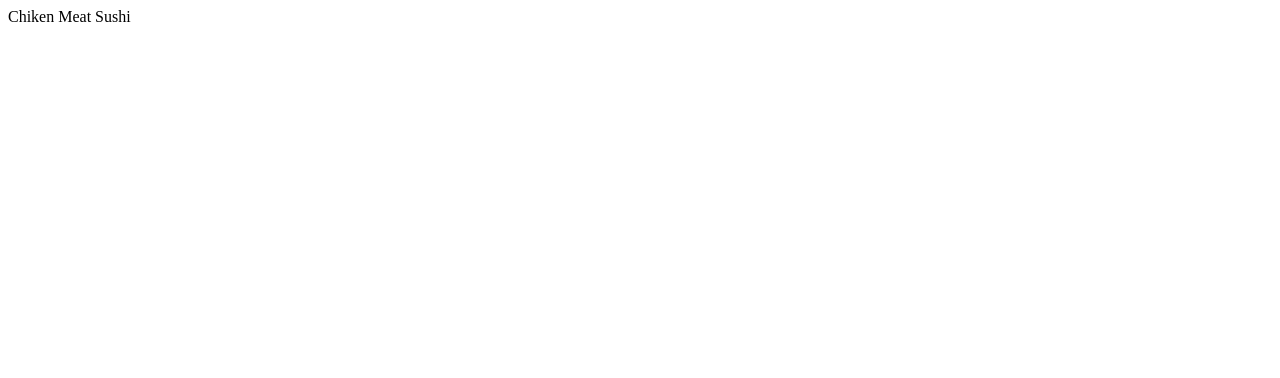
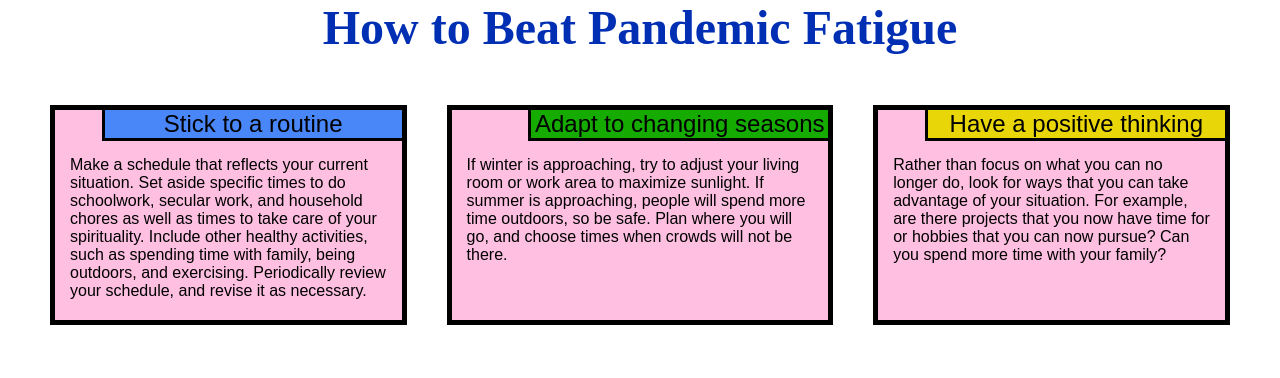
Before and after one commit to endahtw/webdev-assignments, a plain HTML site: page module2-solution/index.html in a window 1280 px wide. Drawn offline with Linux system fonts and the light colour scheme.

Commit message:
Finished Module 2 Assignment

```diff
--- a/module2-solution/index.html
+++ b/module2-solution/index.html
@@ -3,15 +3,31 @@
 <head>
 	<meta charset="utf-8">
 	<meta name="viewport" content="width=device-width, initial-scale=1">
-	<title>OUR MENU</title>
-	<style>
-/******Base Styles ******/
+	<link rel="stylesheet" type="text/css" href="style.css">
+<title>Module 2 Solution</title>
+<h1>How to Beat Pandemic Fatigue</h1>
+</head>
 
-	</style>
-</head>
 <body>
-Chiken
-Meat
-Sushi
+<section class="row">
+	<section class="box1">
+		<div id="menu1">
+			<p id="title1" class="title">Stick to a routine</p>
+			<p class="content">Make a schedule that reflects your current situation. Set aside specific times to do schoolwork, secular work, and household chores as well as times to take care of your spirituality. Include other healthy activities, such as spending time with family, being outdoors, and exercising. Periodically review your schedule, and revise it as necessary.</p>
+		</div>
+	</section>
+	<section class="box2">
+		<div id="menu2">
+			<p id="title2" class="title">Adapt to changing seasons</p>
+			<p class="content">If winter is approaching, try to adjust your living room or work area to maximize sunlight. If summer is approaching, people will spend more time outdoors, so be safe. Plan where you will go, and choose times when crowds will not be there.</p>
+		</div>
+	</section>
+	<section class="box3">
+		<div id="menu3">
+			<p id="title3" class="title">Have a positive thinking</p>
+			<p class="content">Rather than focus on what you can no longer do, look for ways that you can take advantage of your situation. For example, are there projects that you now have time for or hobbies that you can now pursue? Can you spend more time with your family?</p>
+		</div>
+	</section>
+</section>
 </body>
 </html>
--- /dev/null
+++ b/module2-solution/style.css
@@ -0,0 +1,86 @@
+* {
+	box-sizing: border-box;
+	font-family: Arial, Comic Sans MS, Helvetica;
+ 	margin: 0px;
+}
+h1 {
+	text-align: center;
+	color: #002fb4;
+	font-family: Times New Roman;
+	font-size: 300%;
+}
+section {
+	width: 100%;
+}
+div {
+	background-color: #febfe1;
+	height: 220px;
+	margin: 50px;
+	border: 5px solid black;
+	overflow: hidden;
+}
+p {
+	float: right;
+}
+p.title {
+	width: 300px;
+	font-size: 150%;
+	text-align: center;
+	margin: 0px;
+	border: 3px solid black;
+	border-top: 20px;
+	border-right: 200px;
+
+}
+#title1 {
+	background-color: #4986f8;
+}
+#title2 {
+	background-color: #15ab01;
+}
+#title3 {
+	background-color: #e9d609;
+}
+p.content {
+	clear: right;
+	padding: 15px;
+}
+
+
+/********** Large devices **********/
+@media (min-width:  992px) {
+	.box1, .box2, .box3 {
+		float: left;
+		width: 33.33%;
+	}
+	#menu1 {
+		margin-right: 20px;
+	}
+	#menu2 {
+		margin-right: 20px;
+		margin-left: 20px;
+	}
+	#menu3 {
+		margin-left: 20px;
+	}
+}
+
+/********** Medium devices **********/
+@media (min-width: 768px) and (max-width: 991px) {
+	.box1, .box2 {
+		float: left;
+		width: 50%;
+	}
+	.box3 {
+		float: left;
+	}
+	#menu1 {
+		margin-right: 20px;
+	}
+	#menu2 {
+		margin-left: 20px;
+	}
+	#menu3 {
+		margin-top: 5px;
+	}
+}
```
